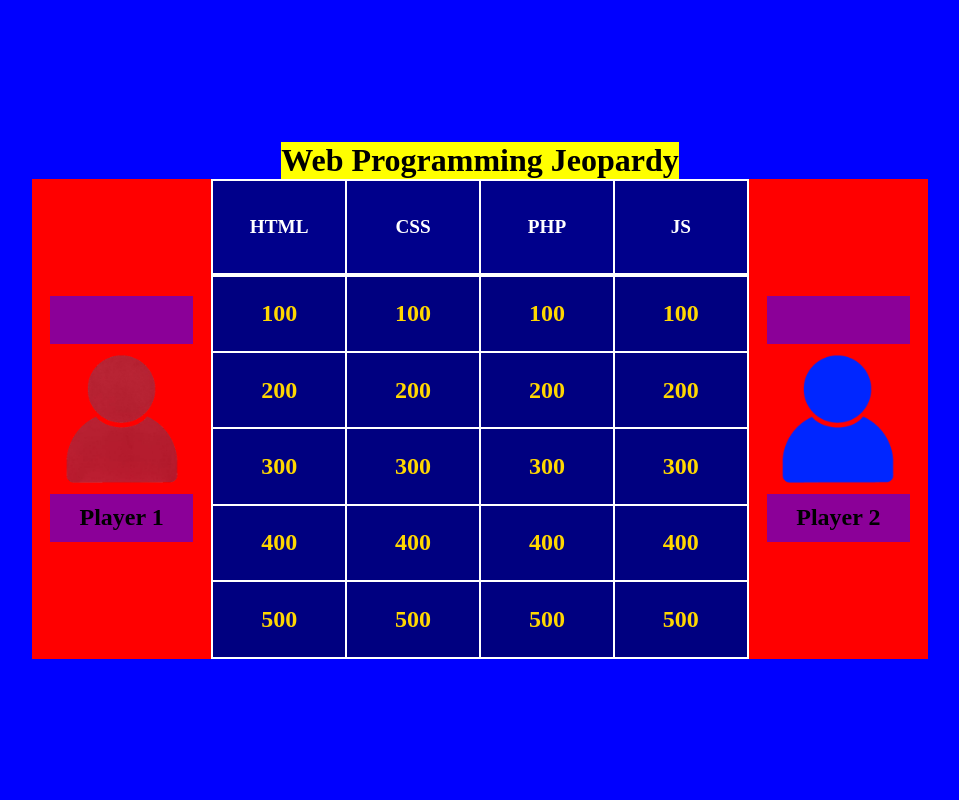
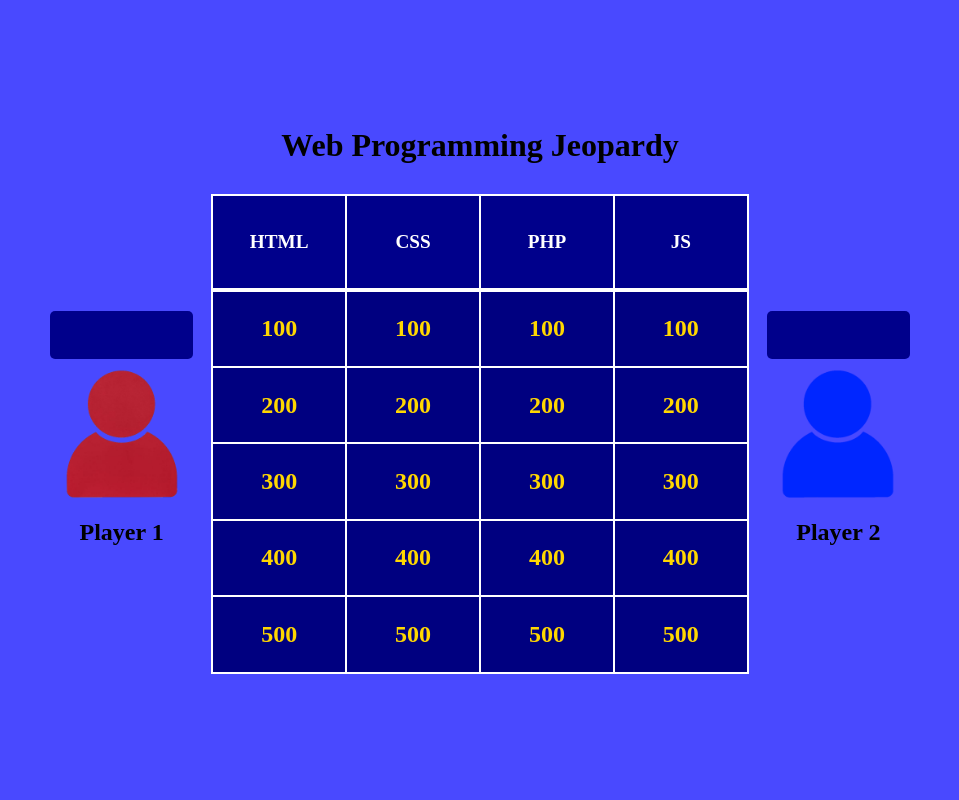
Before and after one commit to MorrisrCodes/WebProgramming-Jeoparday, a PHP site: page / in a window 1280 px wide. Shown: the whole page, without its empty margins (160-1119 px from the left). Run offline with PHP 8.4, Linux system fonts and the light colour scheme; lists and menus that the app fills with data are empty.

Commit message:
completed design of main page

```diff
--- a/style.css
+++ b/style.css
@@ -13,13 +13,14 @@
 }
 
 header {
-    background-color: yellow;
+    /* background-color: yellow; */
     z-index: 4;
     position: relative;
+    margin-bottom: 30px;
 }
 
 body {
-    background-color: blue;
+    background-color: rgb(73, 73, 255);
     z-index: 0;
     position: relative;
     height: 100vh;
@@ -30,7 +31,7 @@ body {
 }
 
 main {
-    background-color: red;
+    /* background-color: red;*/
     z-index: 1;
     position: relative;
     width: 70%;
@@ -73,14 +74,16 @@ section {
 }
 
 #leftscorebox, #rightscorebox {
-    background-color: rgb(139, 0, 152);
+    /* background-color: rgb(139, 0, 152); */
+    background-color: darkblue;
     position: relative;
     width: 80%;
     height: 10%;
+    border-radius: 5px;
 }
 
 #leftnamebox, #rightnamebox {
-    background-color: rgb(139, 0, 152);
+    /* background-color: rgb(139, 0, 152); */
     position: relative;
     width: 80%;
     height: 10%;
```
